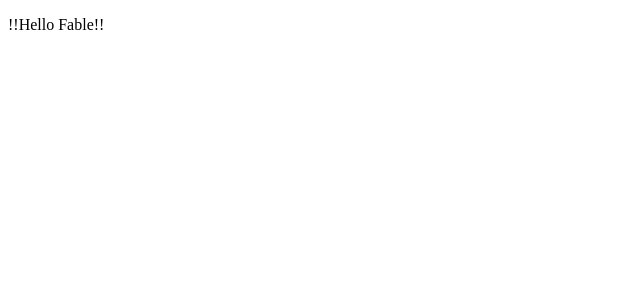
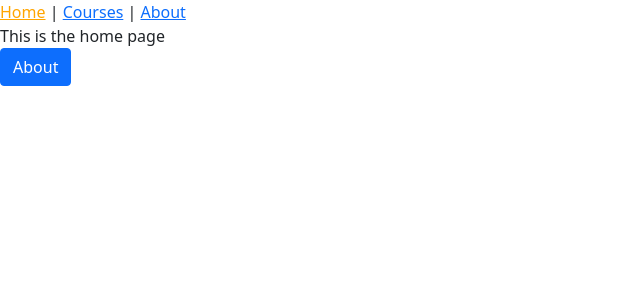
Before and after one commit to lmw2016/PracticeReactRedux, a React app: page / in a window 1280 px wide. Shown: the top 300 px of the page, without its empty margins (0-640 px from the left). Built offline with nearby package versions, Linux system fonts and the light colour scheme.

Commit message:
initial basic components and  app structure

```diff
--- /dev/null
+++ b/src/About/AboutPage.js
@@ -0,0 +1,7 @@
+import React from "react";
+
+function AboutPage() {
+  return <div>This site is for Redux demo from Pluralsight class</div>;
+}
+
+export default AboutPage;
--- /dev/null
+++ b/src/App.js
@@ -0,0 +1,23 @@
+import React from "react";
+import { Route, Switch } from "react-router-dom";
+import Header from "./Common/Header";
+import HomePage from './Home/HomePage.js'
+import AboutPage from './About/AboutPage.js';
+import CoursePage from './Course/CoursePage.js';
+import PageNotFoundPage from './PageNotFoundPage';
+
+class App extends React.Component {
+  render() {
+    return <>
+      <Header />
+      <Switch>
+            <Route path="/" exact component={HomePage} />
+            <Route path="/courses" component={CoursePage} />
+            <Route path="/about" component={AboutPage} />
+            <Route component={PageNotFoundPage} />
+      </Switch>
+    </>;
+  }
+}
+
+export default App;
--- /dev/null
+++ b/src/Common/Header.js
@@ -0,0 +1,23 @@
+import React from "react";
+import { NavLink } from "react-router-dom";
+
+function Header() {
+  const activeStyle = { color: "orange" };
+  return (
+    <nav>
+      <NavLink activeStyle={activeStyle} exact to="/">
+        Home
+      </NavLink>{" "}
+      {" | "}
+      <NavLink activeStyle={activeStyle} to="/courses">
+        Courses
+      </NavLink>{" "}
+      {" | "}
+      <NavLink activeStyle={activeStyle} to="/about">
+        About
+      </NavLink>
+    </nav>
+  );
+}
+
+export default Header;
--- /dev/null
+++ b/src/Course/CoursePage.js
@@ -0,0 +1,7 @@
+import React from "react";
+
+function CoursePage() {
+  return <div></div>;
+}
+
+export default CoursePage;
--- /dev/null
+++ b/src/Home/HomePage.js
@@ -0,0 +1,15 @@
+import React from "react";
+import { Link } from "react-router-dom";
+
+function HomePage() {
+  return (
+    <>
+      <div>This is the home page</div>
+      <Link to="about" className="btn btn-primary btn-md">
+        About
+      </Link>
+    </>
+  );
+}
+
+export default HomePage;
--- /dev/null
+++ b/src/PageNotFoundPage.js
@@ -0,0 +1,5 @@
+import React from "react";
+
+const PageNotFoundPage = () => <h3>Opps, page does not exist!</h3>;
+
+export default PageNotFoundPage;
--- a/src/index.js
+++ b/src/index.js
@@ -1,9 +1,13 @@
 import React from "react";
 import { render } from "react-dom";
+import App from './App.js';
+import { BrowserRouter } from "react-router-dom";
+import "bootstrap/dist/css/bootstrap.min.css";
 
 
-function Hello() {
-  return <p>!!Hello Fable!!</p>;
-}
-
-render(<Hello />, document.getElementById("app"));
+render(
+  <BrowserRouter>
+    <App />
+  </BrowserRouter>,
+  document.getElementById("app")
+);
```
